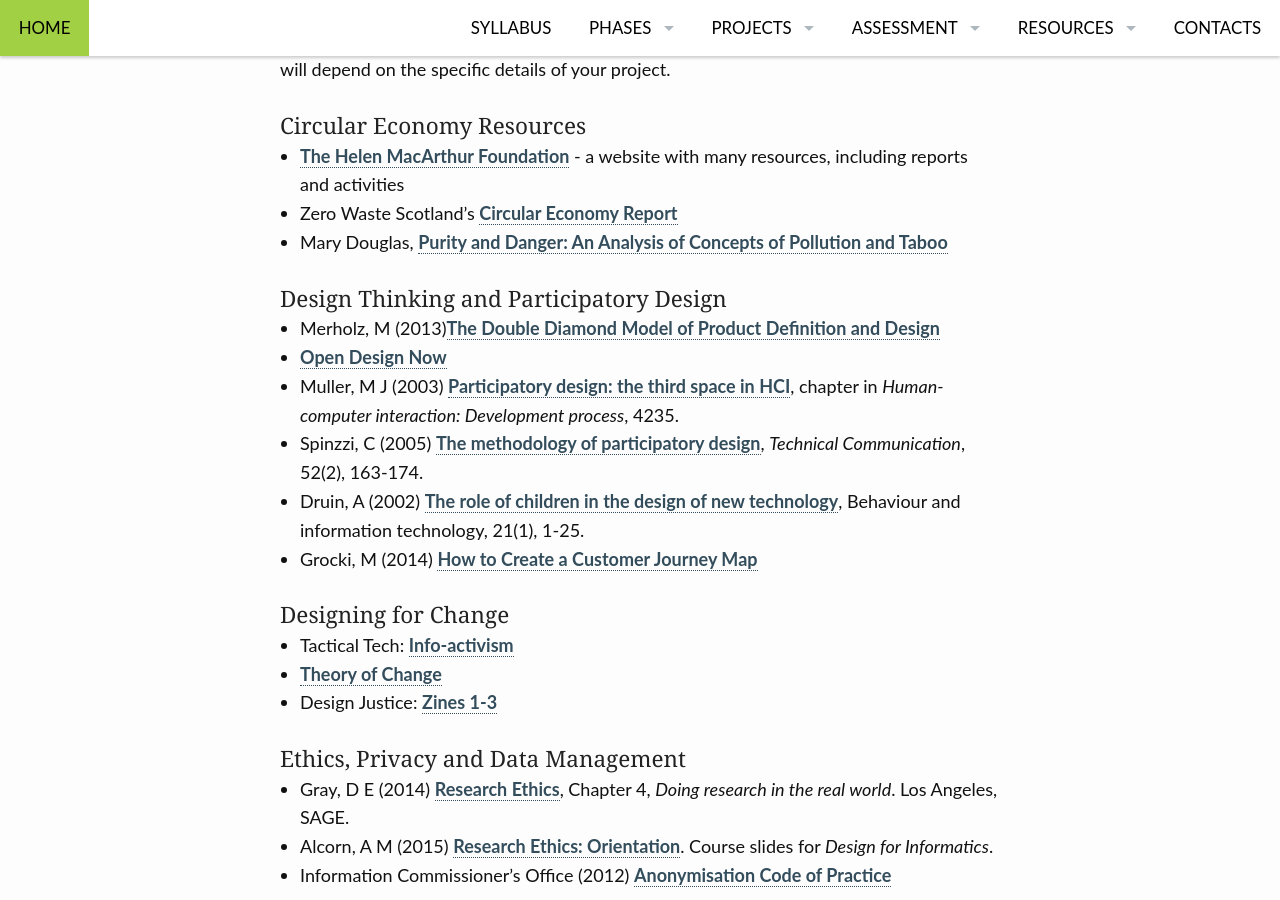
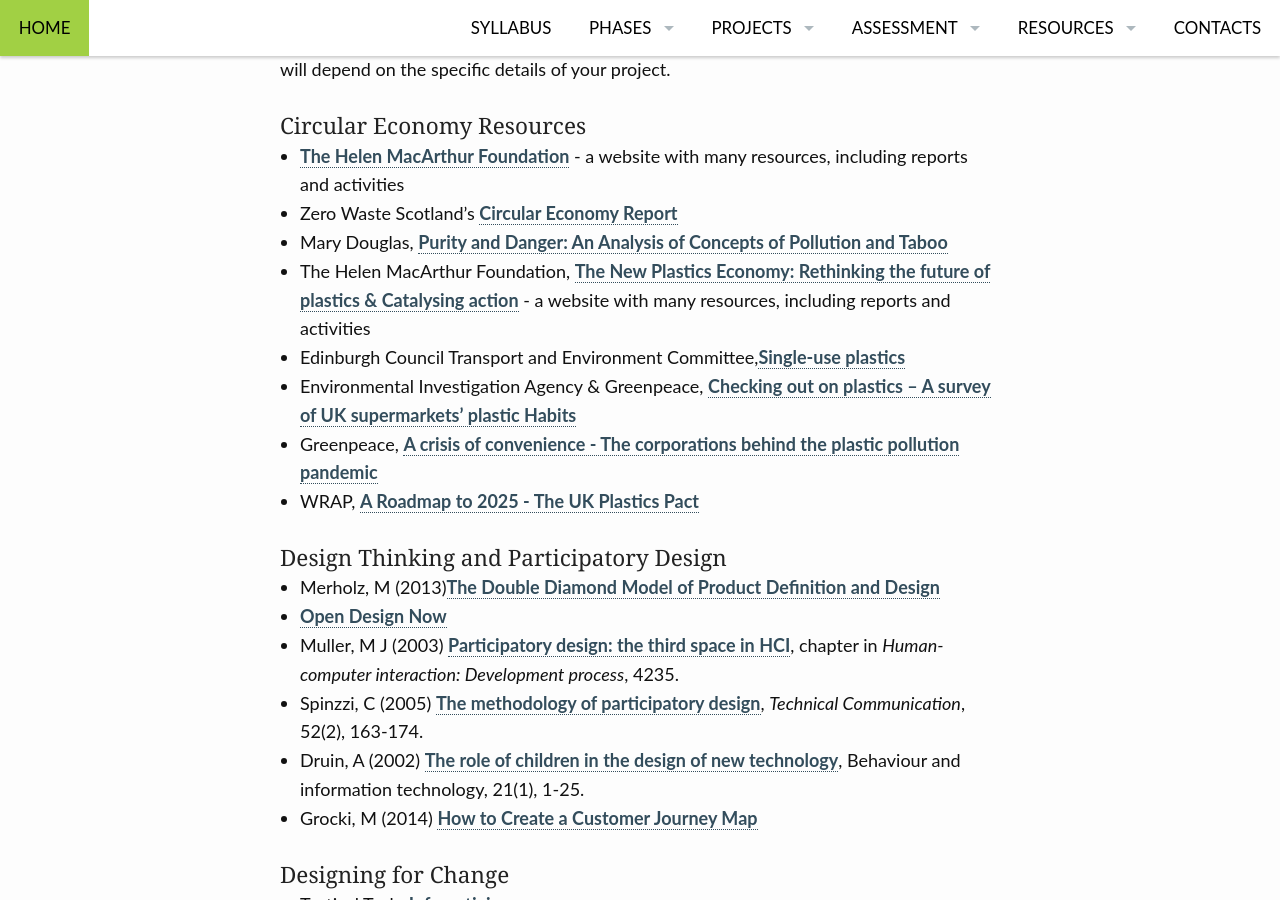
Before and after one commit to edinburghlivinglab/ddc, a Jekyll site: the page built from pages/reading_list.md, in a window 1280 px wide and 900 px high, scrolled down 400 px. Built offline with Jekyll 4.4.1, drawn with Linux system fonts in a browser that asks for light colours.

Commit message:
Update reading_list.md

```diff
--- a/pages/reading_list.md
+++ b/pages/reading_list.md
@@ -12,6 +12,12 @@
 * [The Helen MacArthur Foundation](https://www.ellenmacarthurfoundation.org/resources/learn/higher-education-resources) - a website with many resources, including reports and activities
 * Zero Waste Scotland's [Circular Economy Report](http://www.zerowastescotland.org.uk/sites/default/files/Circular_economy_Scotland_report.pdf)
 * Mary Douglas, [Purity and Danger: An Analysis of Concepts of Pollution and Taboo](https://discovered.ed.ac.uk/primo-explore/search?query=any,contains,Mary%20Douglas%20purity%20%20and%20danger&search_scope=default_scope&sortby=date&vid=44UOE_VU2&facet=frbrgroupid,include,1310796064&offset=0)
+* The Helen MacArthur Foundation, [The New Plastics Economy: Rethinking the future of plastics & Catalysing action](https://www.ellenmacarthurfoundation.org/assets/downloads/publications/NPEC-Hybrid_English_22-11-17_Digital.pdf) - a website with many resources, including reports and activities
+* Edinburgh Council Transport and Environment Committee,[Single-use plastics](www.edinburgh.gov.uk/download/meetings/id/58087/item_713_-_single_use_plastics)
+* Environmental Investigation Agency & Greenpeace, [Checking out on plastics – A survey of UK
+supermarkets’ plastic Habits](https://eia-international.org/wp-content/uploads/Checking-out-on-plastics.pdf)
+* Greenpeace, [A crisis of convenience - The corporations behind the plastic pollution pandemic](https://www.greenpeace.org/international/publication/19007/a-crisis-of-convenience-the-corporations-behind-the-plastics-pollution-pandemic/)
+* WRAP, [A Roadmap to 2025 - The UK Plastics Pact](http://www.wrap.org.uk/content/the-uk-plastics-pact-roadmap-2025)
 
 #### Design Thinking and Participatory Design
 
```
